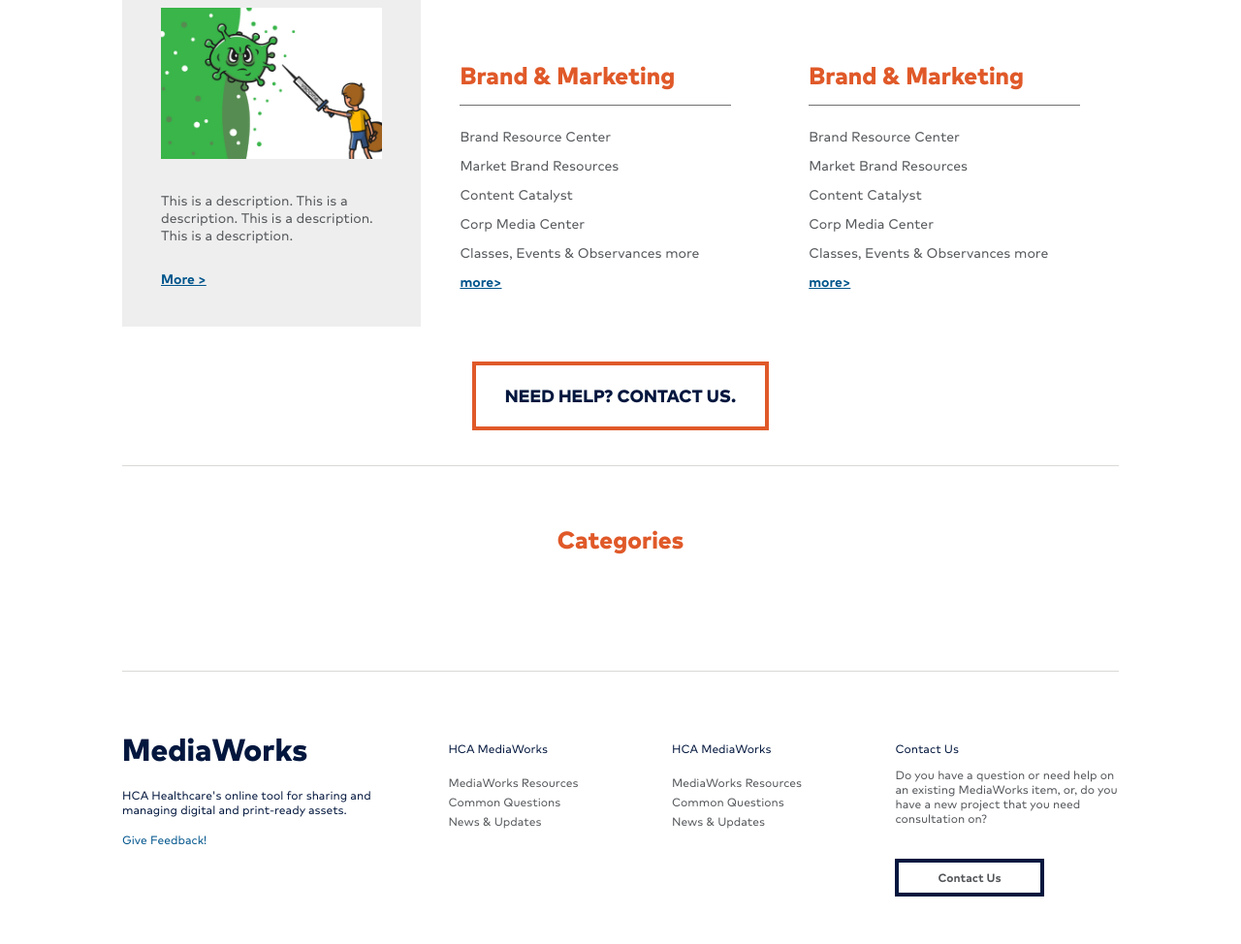
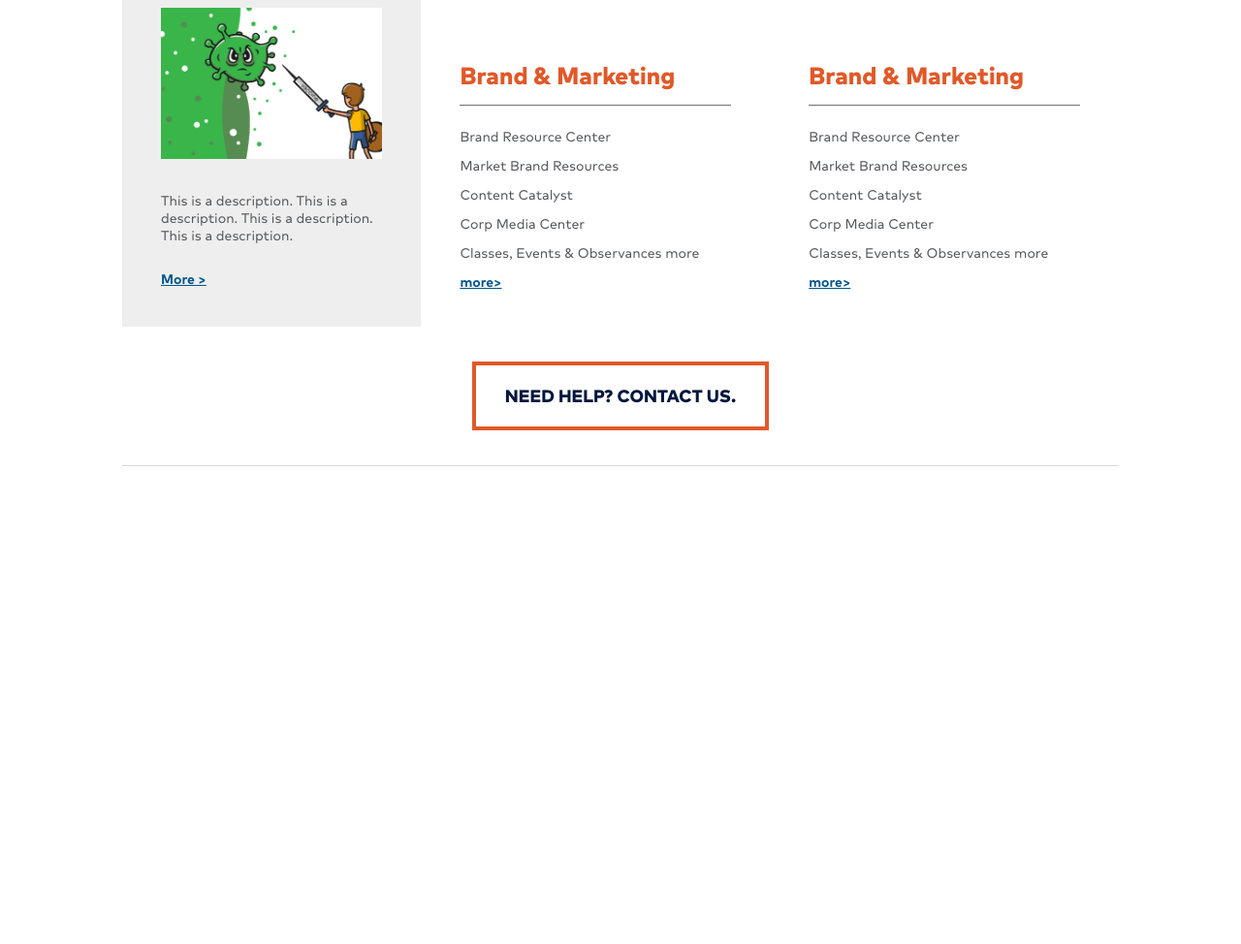
Before and after one commit to hcacreativeservices/MediaWorks-Homepage-2019, a plain HTML site: page index.html in a window 1280 px wide. Shown: the part 1108-2082 px from the top of the page at 97% size. After the commit the page ends 1589 px from the top, so only its background shows below. Drawn offline with nearby package versions, Linux system fonts and the light colour scheme.

Commit message:
removed content beneath contact button, added link to contact button

```diff
--- a/index.html
+++ b/index.html
@@ -125,44 +125,7 @@
         </div>
     </div>
     <div class="contact-btn">
-        <a href="#" class="btn mark-heavy">NEED HELP? CONTACT US.</a>
+        <a href="https://hca.my.workfront.com/requests?activeTab=tab-new-helpRequest&projectID=5abe97a3005edcc54458664dc7deb63d&path=" class="btn mark-heavy">NEED HELP? CONTACT US.</a>
     </div>
-    <div class="section">
-        <p class="page-headline">Categories</p>
-    </div>
-    <footer>
-        <div class="footer-left">
-            <p class="footer-headline">MediaWorks</p>
-            <p>HCA Healthcare's online tool for sharing and managing digital and print-ready assets.</p>
-            <a href="#">Give Feedback!</a>
-        </div>
-        <div class="footer-right">
-            <div>
-                <p class="footer-item-title">HCA MediaWorks</p>
-                <ul>
-                    <li><a href="#">MediaWorks Resources</a></li>
-                    <li><a href="#">Common Questions</a></li>
-                    <li><a href="#">News & Updates</a></li>
-                </ul>
-            </div>
-
-            <div>
-                <p class="footer-item-title">HCA MediaWorks</p>
-                <ul>
-                    <li><a href="#">MediaWorks Resources</a></li>
-                    <li><a href="#">Common Questions</a></li>
-                    <li><a href="#">News & Updates</a></li>
-                </ul>
-            </div>
-
-            <div>
-                <p class="footer-item-title">Contact Us</p>
-                <p>Do you have a question or need help on an existing MediaWorks item, or, do you have a new project that you need consultation on?</p>
-                <div class="footer-contact-btn">
-                    <a href="#" class="btn">Contact Us</a>
-                </div>
-            </div>
-        </div>
-    </footer>
 </body>
 </html>
```
